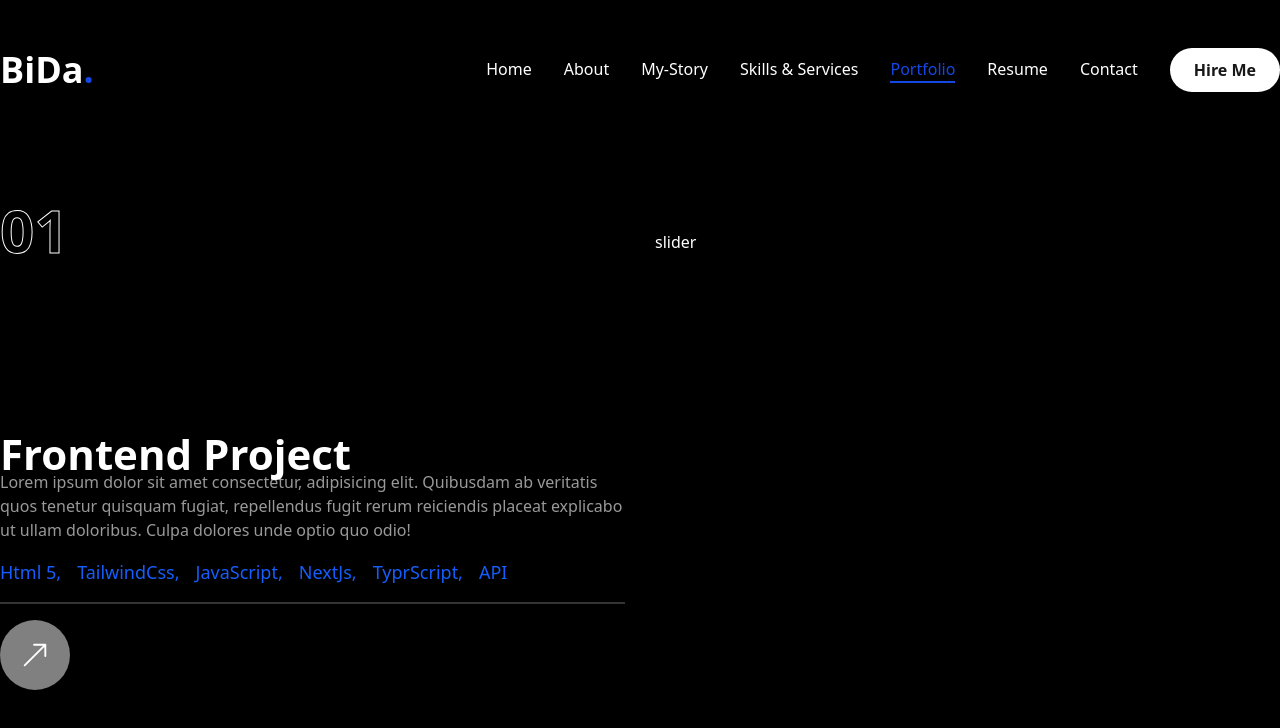
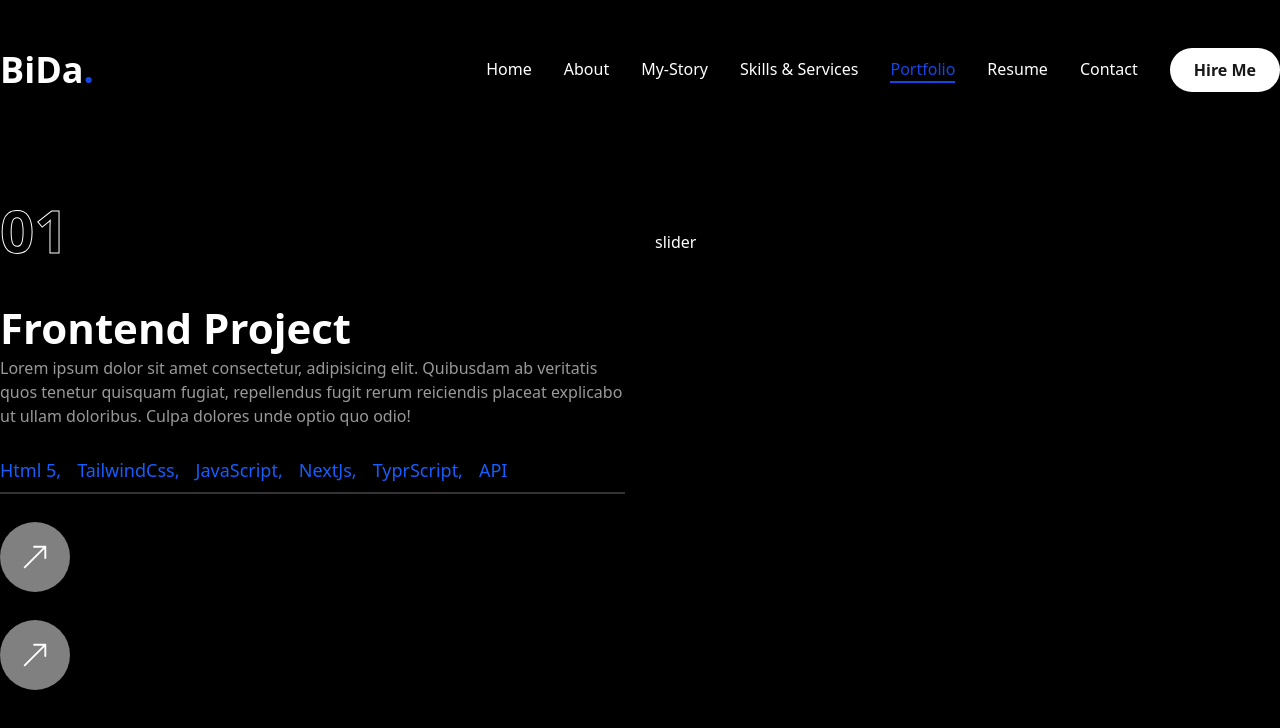
Before and after one commit to Bida3443/Bida-dev, a Next.js app: page /portfolio in a window 1280 px wide. Shown: the top 728 px of the page. Built offline with nearby package versions, Linux system fonts and the light colour scheme.

Commit message:
My Porfolio

```diff
--- a/app/portfolio/page.tsx
+++ b/app/portfolio/page.tsx
@@ -79,7 +79,7 @@ export default function Service ()  {
                         <div>
                             <div className="text-6xl leading-0 font-extrabold text-transparent text-outline ">{project.num}</div>
                         </div>
-                        <div className="space-y-4">
+                        <div className="space-y-7">
                             <h2 className="text-[42px] font-bold leading-0 text-white group-hover:text-blue-400 transition-all duration-500 gap-4 capitalize">{project.category}</h2>
 
                             <p className="text-white/60">{project.description}</p>
@@ -90,24 +90,7 @@ export default function Service ()  {
                                     return <li key={index} className="text-lg text-blue-600">{item.name}</li>
                                 })}
                             </ul>
-                            <div className="border border-white/20"></div>
-                            {/* <Link href={project.live}> */}
-
-
-                                {/* <TooltipProvider delayDuration={100} >
-                                    <Tooltip>
-                                        <TooltipTrigger className="w-17.5 h-17.5 rounded-full bg-white/50 flex justify-center items-center group">
-                                            <BsArrowUpRight className="text-white text-3xl group-hover:text-blue-700">
-                                                <TooltipTrigger>
-                                                    <TooltipContent>
-                                                        <p>Live Project</p>
-                                                    </TooltipContent>
-                                                </TooltipTrigger>
-                                            </BsArrowUpRight>
-                                        </TooltipTrigger>
-                                    </Tooltip>
-
-                                </TooltipProvider> */}
+                            <div className="border border-white/20 -mt-5"></div>
 
                                 <TooltipProvider delayDuration={100}>
                     <Tooltip>
@@ -120,15 +103,30 @@ export default function Service ()  {
                         </Link>
                         </TooltipTrigger>
 
-    <TooltipContent>
+                        <TooltipContent className="bg-white text-black rounded-xl p-2">
+                        <p>Live Project</p>
+                        </TooltipContent>
+                    </Tooltip>
+                    </TooltipProvider>
+
+                     <TooltipProvider delayDuration={100}>
+                    <Tooltip>
+                        <TooltipTrigger asChild>
+                        <Link
+                            href={project.live}
+                            className="w-17.5 h-17.5 rounded-full bg-white/50 flex justify-center items-center group cursor-pointer"
+                        >
+                            <BsArrowUpRight className="text-white text-3xl group-hover:text-blue-700" />
+                        </Link>
+                        </TooltipTrigger>
+
+                        <TooltipContent className="bg-white text-black rounded-xl p-2">
                         <p>Live Project</p>
                         </TooltipContent>
                     </Tooltip>
                     </TooltipProvider>
 
 
-
-                            {/* </Link> */}
                         </div>
                     </div>
                     <div className="w-full lg:w-[50%]">slider</div>
```
Lines whose indentation alone changed are shown as unchanged.
